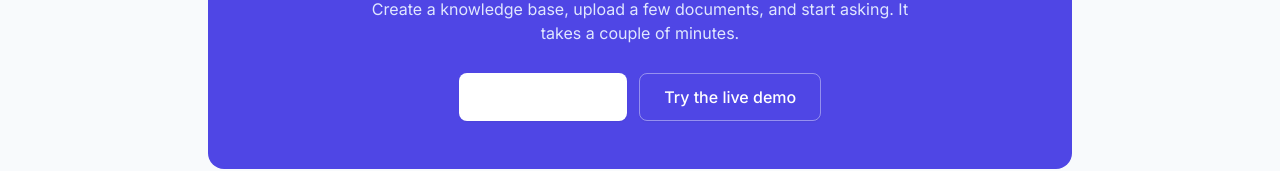
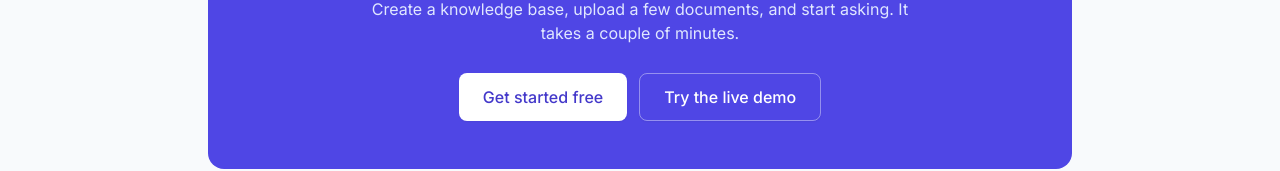
Before and after one commit to varunsainani/verba, a Next.js app in the folder frontend/: page / in a window 1280 px wide. Shown: the part 2290-2461 px from the top of the page. Built offline with nearby package versions, Linux system fonts and the light colour scheme; no server answers.

Commit message:
fix: invisible CTA button text (white on white) by resolving class conflicts in cn()

```diff
--- a/frontend/src/components/ui.tsx
+++ b/frontend/src/components/ui.tsx
@@ -1,11 +1,15 @@
 "use client";
 
 import { clsx, type ClassValue } from "clsx";
+import { twMerge } from "tailwind-merge";
 import { Loader2 } from "lucide-react";
 import { forwardRef } from "react";
 
+// twMerge resolves conflicting Tailwind utilities so a className passed to a
+// component reliably overrides the component's own variant classes (e.g. a white
+// CTA button's text color beats the variant's text-white).
 export function cn(...inputs: ClassValue[]): string {
-  return clsx(inputs);
+  return twMerge(clsx(inputs));
 }
 
 type ButtonVariant = "primary" | "secondary" | "ghost" | "danger";
```
